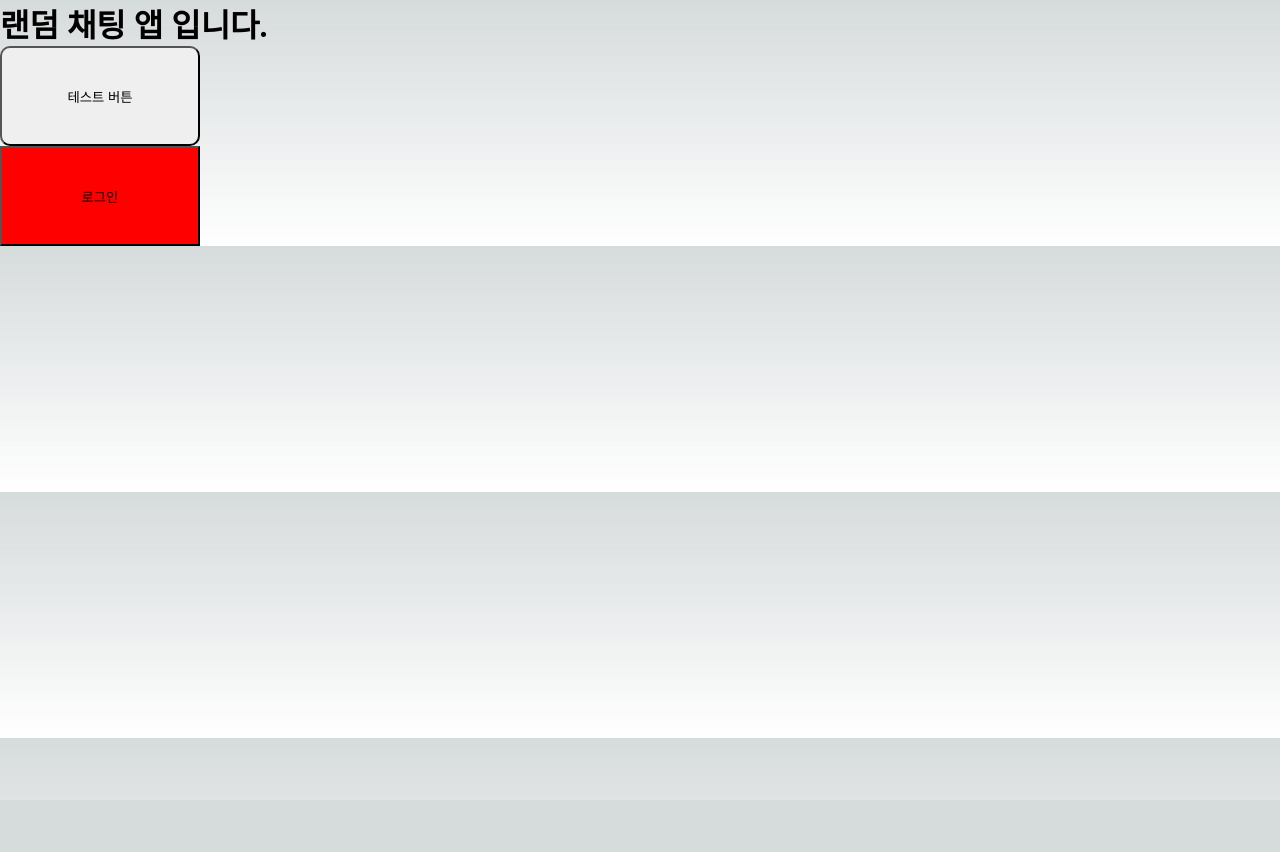
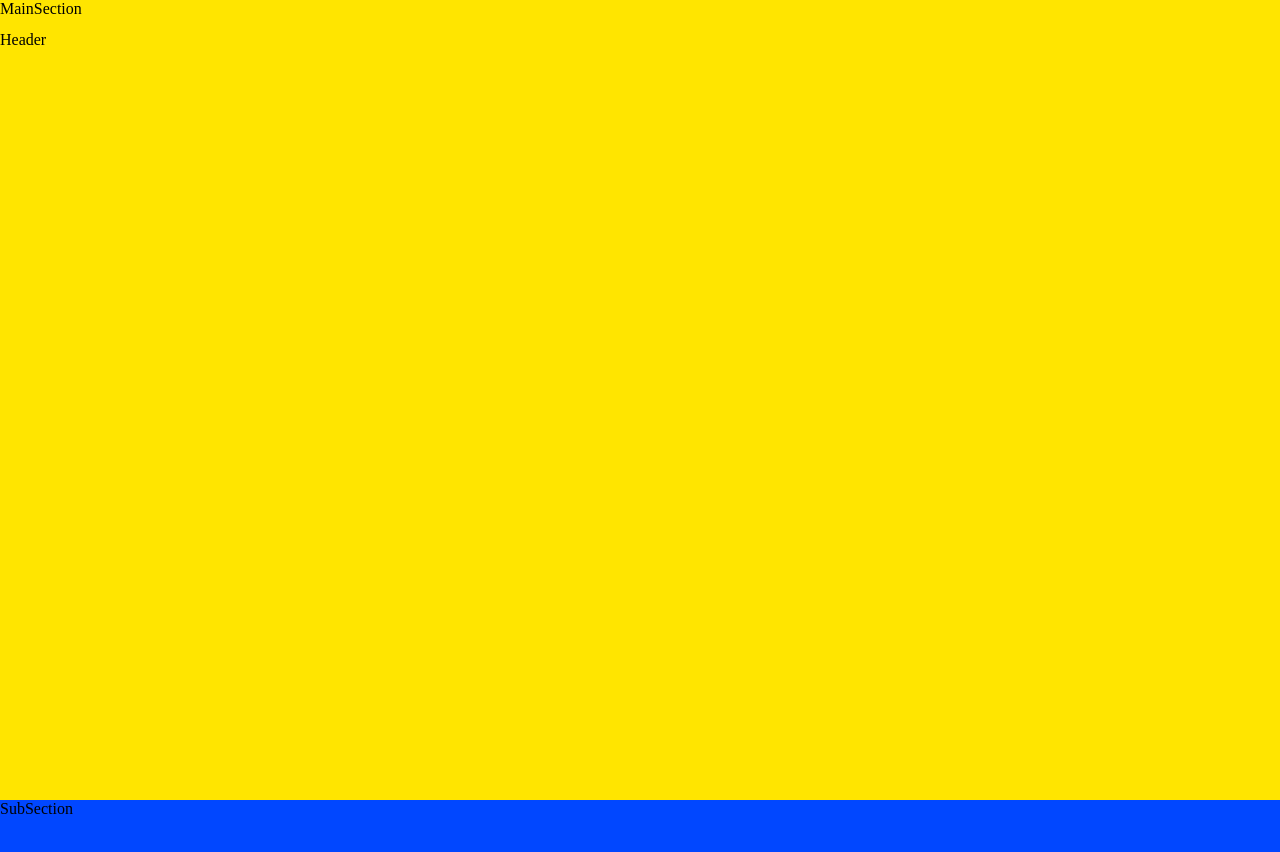
Before and after one commit to ran-chat/radom-chat-web, a Next.js app: page / in a window 1280 px wide. Shown: the top 852 px of the page. Before the commit the page ends 800 px from the top, so only its background shows below. Built offline with nearby package versions, Linux system fonts and the light colour scheme.

Commit message:
Styled : Main Page

```diff
--- /dev/null
+++ b/components/Layout/Footer.tsx
@@ -0,0 +1,9 @@
+import React from 'react'
+
+const Footer = () => {
+  return (
+    <div>Footer</div>
+  )
+}
+
+export default Footer
--- /dev/null
+++ b/components/Layout/Header.tsx
@@ -0,0 +1,23 @@
+import React from 'react'
+import styled from 'styled-components'
+
+const Header = () => {
+  return (
+    <StyledHeader>Header</StyledHeader>
+  )
+}
+
+
+const StyledHeader = styled.section`
+    position: fixed;
+    top:0;
+    left:0;
+
+    display: flex;
+    align-items: center;
+
+    width:100%;
+    height: 10%;
+`
+
+export default Header
--- /dev/null
+++ b/components/Layout/Layout.tsx
@@ -0,0 +1,16 @@
+import React from 'react'
+import Header from './Header'
+import Footer from './Footer'
+import styled from 'styled-components'
+
+const Layout = ({children}:{children: JSX.Element[] | JSX.Element}) => {
+  return (
+    <StyledLayout>
+        <Header/>{children}<Footer/></StyledLayout>
+  )
+}
+
+const StyledLayout = styled.div`
+`
+
+export default Layout
--- /dev/null
+++ b/components/Main/MainSection.tsx
@@ -0,0 +1,17 @@
+import React from 'react'
+import styled from 'styled-components'
+
+const MainSection = () => {
+  return (
+    <Section>MainSection</Section>
+  )
+}
+
+export default MainSection
+
+
+const Section = styled.section`
+    min-width: 100vw;
+    min-height: 100vh;
+    background-color: ${props => props.theme.colors.cloYellow};
+`
--- /dev/null
+++ b/components/Main/SubSection.tsx
@@ -0,0 +1,16 @@
+import React from 'react'
+import styled from 'styled-components'
+
+const SubSection = () => {
+  return (
+    <Section>SubSection</Section>
+  )
+}
+
+export default SubSection
+
+const Section = styled.section`
+    min-width: 100vw;
+    min-height: 100vh;
+    background-color: ${props => props.theme.colors.cloBlue};
+`
--- a/pages/_app.tsx
+++ b/pages/_app.tsx
@@ -1,6 +1,7 @@
 import '@/styles/globals.css';
+import { theme } from '@/styles/theme';
 import type { AppProps } from 'next/app';
-import { createGlobalStyle } from 'styled-components';
+import { ThemeProvider, createGlobalStyle } from 'styled-components';
 
 const GlobalStyle = createGlobalStyle`
   // 전역 스타일 정의
@@ -9,8 +10,10 @@ const GlobalStyle = createGlobalStyle`
 export default function App({ Component, pageProps }: AppProps) {
   return (
     <>
+    <ThemeProvider theme={theme}>
       <GlobalStyle />
       <Component {...pageProps} />
+      </ThemeProvider>
     </>
   );
 }
--- a/pages/index.tsx
+++ b/pages/index.tsx
@@ -1,6 +1,7 @@
-import Login from '@/components/Login/Login';
+import Layout from '@/components/Layout/Layout';
+import MainSection from '@/components/Main/MainSection';
+import SubSection from '@/components/Main/SubSection';
 import Head from 'next/head';
-import styled from 'styled-components';
 
 export default function Home() {
   return (
@@ -12,17 +13,10 @@ export default function Home() {
         <link rel='icon' href='/favicon.ico' />
       </Head>
 
-      <div>
-        <h1>랜덤 채팅 앱 입니다.</h1>
-        <TestButton>테스트 버튼</TestButton>
-        <Login />
-      </div>
+      <Layout>
+        <MainSection/>
+        <SubSection/>
+      </Layout>
     </>
   );
 }
-
-const TestButton = styled.button`
-  width: 200px;
-  height: 100px;
-  border-radius: 10px;
-`;
--- /dev/null
+++ b/styles/theme.ts
@@ -0,0 +1,13 @@
+import { DefaultTheme } from "styled-components";
+
+const colors = {
+    cloYellow: '#FFE500',
+    cloBlue: '#0147FF',
+    cloRed: '#FF3A37'
+};
+
+export type ColorTypes = typeof colors;
+
+export const theme: DefaultTheme = {
+    colors,
+}
```
Also changed, not shown: styles/styled.d.ts (added, +7 -0 lines).
